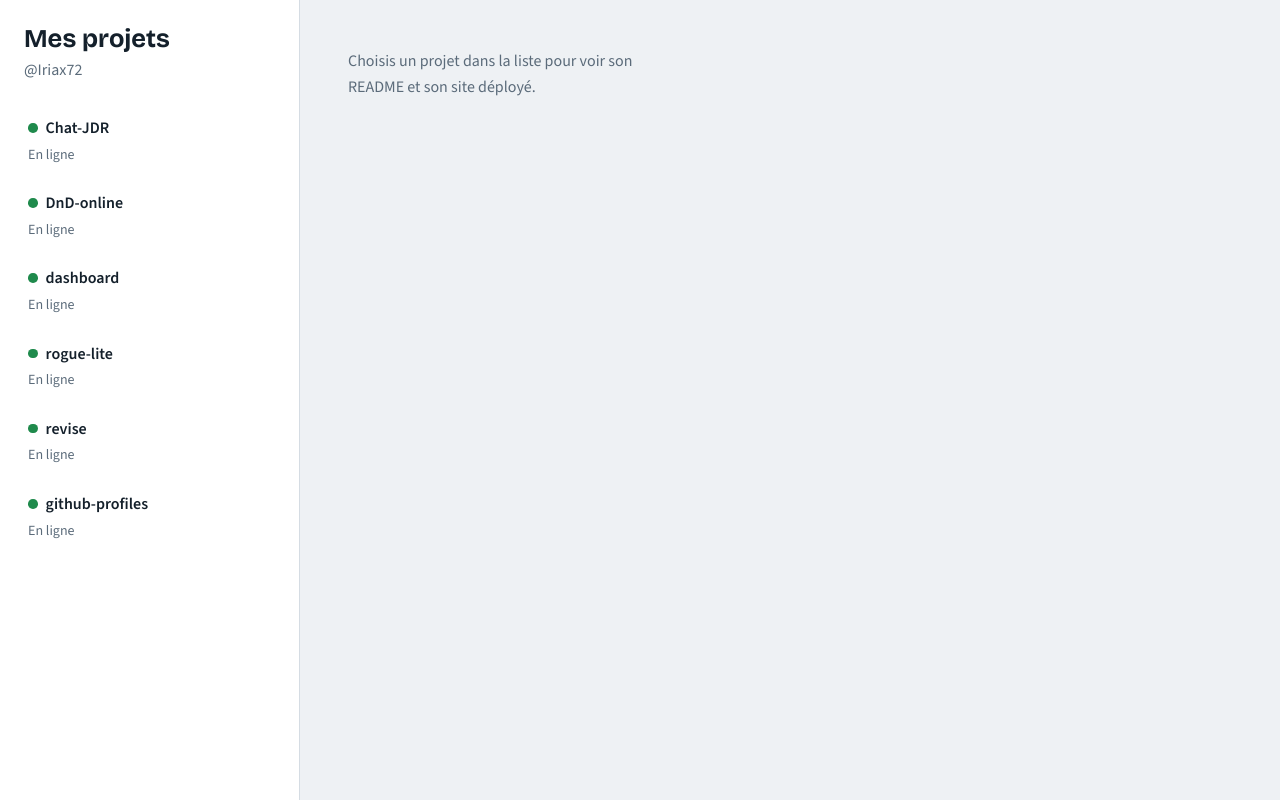
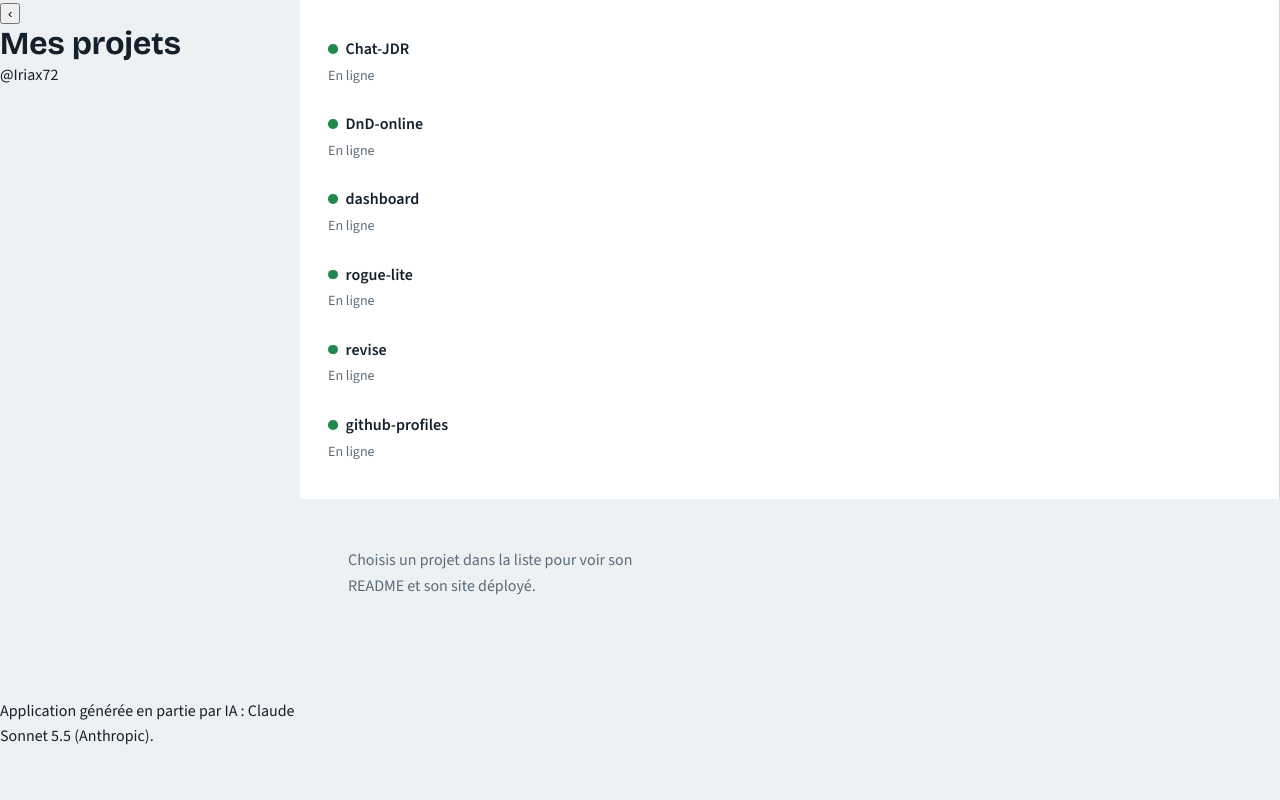
Before and after one commit to Iriax72/dashboard, a plain HTML site: page index.html in a window 1280 px wide. Drawn offline with nearby package versions, Linux system fonts and the light colour scheme; no server answers.

Commit message:
Refactor HTML structure and add footer

```diff
--- a/index.html
+++ b/index.html
@@ -2,7 +2,7 @@
 <html lang="fr">
 <head>
   <meta charset="UTF-8">
-  <meta name="viewport" content="width=device-width, initial-scale=1">
+  <meta name="viewport" content="width=device-width, initial-scale=1, viewport-fit=cover">
   <title>Mes projets web</title>
   <link rel="preconnect" href="https://fonts.googleapis.com">
   <link rel="preconnect" href="https://fonts.gstatic.com" crossorigin>
@@ -10,17 +10,20 @@
   <link rel="stylesheet" href="style.css">
 </head>
 <body>
-  <aside class="sidebar">
-    <header>
-      <h1>Mes projets</h1>
-      <p id="owner" class="muted"></p>
-    </header>
-    <nav id="list" aria-label="Liste des projets"></nav>
-  </aside>
+  <header class="topbar">
+    <button id="back" class="back" type="button" aria-label="Retour à la liste des projets">‹</button>
+    <h1>Mes projets</h1>
+    <span id="owner" class="owner"></span>
+  </header>
 
-  <main id="detail" tabindex="-1">
-    <p class="empty">Choisis un projet dans la liste pour voir son README et son site déployé.</p>
-  </main>
+  <div class="layout">
+    <nav id="list" class="sidebar" aria-label="Liste des projets"></nav>
+    <main id="detail" tabindex="-1"></main>
+  </div>
+
+  <footer class="credit">
+    Application générée en partie par IA : Claude Sonnet 5.5 (Anthropic).
+  </footer>
 
   <script src="app.js"></script>
 </body>
```
